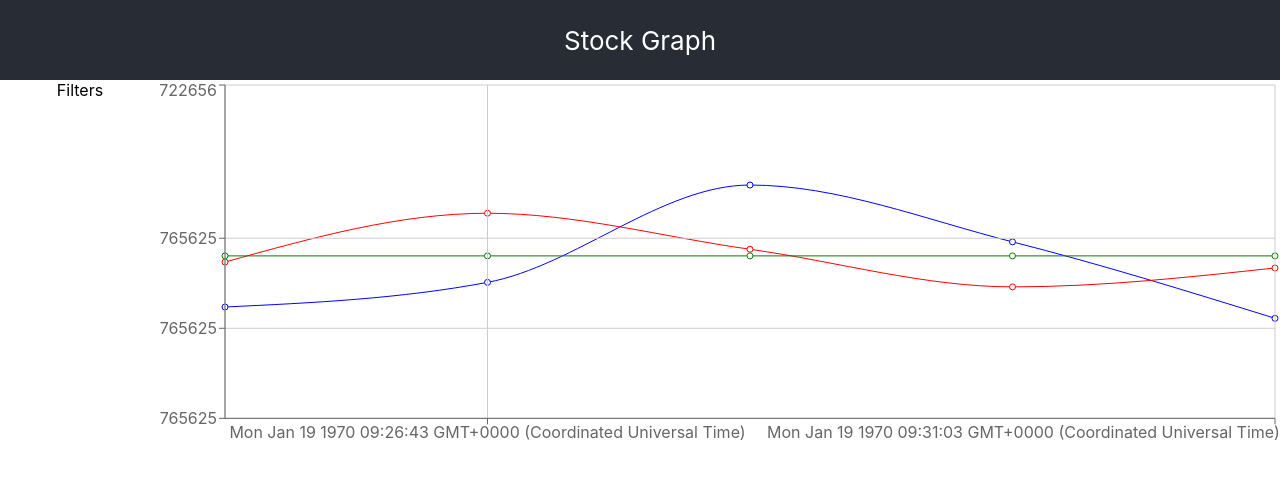
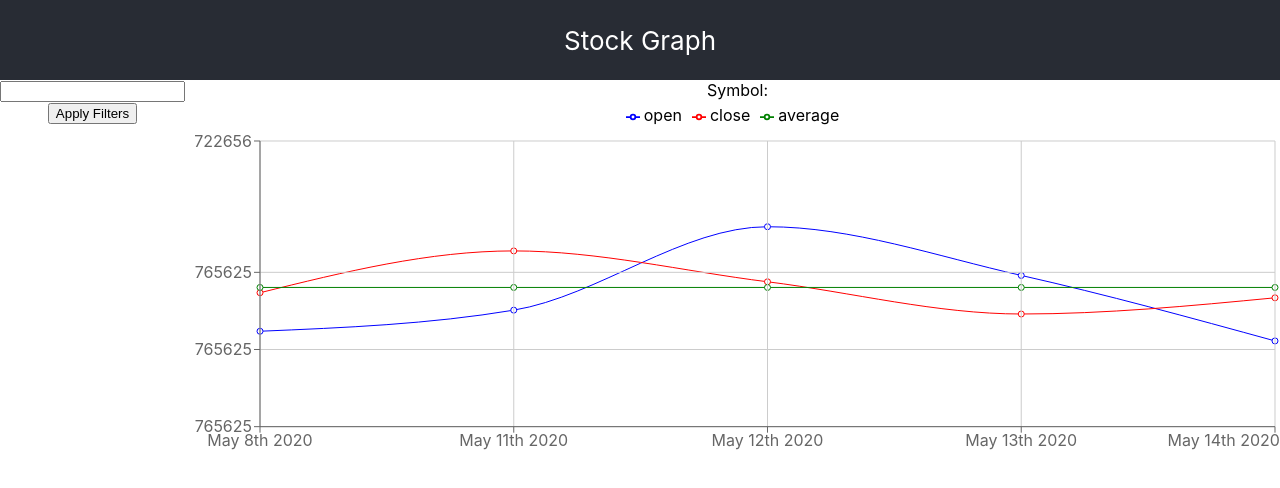
Before and after one commit to iulian-gioada/stock-graph, a React (Create React App) app: page / in a window 1280 px wide. Shown: the top 488 px of the page. Built offline with nearby package versions, Linux system fonts and the light colour scheme.

Commit message:
Add reducer and actions for the several usacases in the app like, loading data, changing the symbol and a basic error handling

```diff
--- a/src/App.css
+++ b/src/App.css
@@ -16,4 +16,5 @@
 .App-content {
   display: grid;
   grid-template-columns: 1fr 7fr;
+  grid-gap: 10px;
 }
--- a/src/App.tsx
+++ b/src/App.tsx
@@ -1,37 +1,54 @@
-import React from 'react';
-import './App.css';
-import StockGraph from './StockGraph';
-import * as mockData from './mockData.json'
-import { IPoint, IData, IAppProps } from './types';
-
-const {timestamp, indicators: { quote }}: IData = mockData.chart.result[0]
-
-const data: {points: IPoint[]} = timestamp.reduce((result: any, stamp: number, index: number) => {
-  const close = quote[0].close[index]
-  const open = quote[0].open[index]
-  result.averageStore.average = (close + result.averageStore.average * (index))/(index+1)
-  const point = {
-    close,
-    open,
-    name: new Date(stamp).toString(),
-    avr: result.averageStore
-  }
-  result.points = [...result.points, point]
-  return result
-}, {points: [], averageStore: {average: 0}})
+import React, { useEffect, useReducer } from 'react'
+import './App.css'
+import { ACTIONS } from './constants'
+import StockGraph from './StockGraph'
+import Filters from './Filters'
+import Loading from './Loading'
+import { IAppProps, IAppState, IFilters } from './types'
+import YahooFinanceApi from './YahooFinanceApi'
+import { reducer } from './reducer'
+import MockFetch from './MockFetch'
 
 const App: React.FC<IAppProps> = () => {
+  const initialState: IAppState = {
+    points: [],
+    filters: {
+      symbol: '',
+    },
+    loading: false,
+    error: '',
+  }
+
+  const [{ points, filters, loading, error }, dispatch] = useReducer(reducer, initialState)
+  const { symbol } = filters
+  const applyFilters = (filters: IFilters) => dispatch({ type: ACTIONS.SET_FILTERS, filters })
+
+  useEffect(() => {
+    const loadData = async () => {
+      try {
+        dispatch({ type: ACTIONS.LOAD_POINTS })
+        const points = await new YahooFinanceApi(MockFetch).getChartData(filters)
+        dispatch({ type: ACTIONS.SET_POINTS, points })
+      } catch (e) {
+        dispatch({ type: ACTIONS.SET_ERROR, error: e.message })
+      }
+    }
+    loadData()
+  }, [filters])
+
   return (
     <div className="App">
       <header className="App-header">
         Stock Graph
       </header>
       <div className="App-content">
-        <div className="App-filters">Filters</div>
-        <div className="App-graph"><StockGraph data={data.points} /></div>
+        <div className="App-filters"><Filters filters={filters} applyFilters={applyFilters} /></div>
+        <div className="App-graph">
+          {loading ? <Loading symbol={symbol} /> : (error ? (<div> {error} </div>) : <StockGraph graphData={points} symbol={symbol} />)}
+        </div>
       </div>
     </div>
-  );
+  )
 }
 
-export default App;
+export default App
--- /dev/null
+++ b/src/Filters.tsx
@@ -0,0 +1,13 @@
+import React, { useState } from 'react'
+import { IFiltersProps } from './types'
+
+const Filters: React.FC<IFiltersProps> = ({filters, applyFilters}: IFiltersProps) => {
+    const [symbol, setSymbol] = useState(filters.symbol)
+
+    return <div className="Filters">
+        <input type="text" name="symbol" value={symbol} onChange={(e) => setSymbol(e.target.value)}/>
+        <button onClick={() => applyFilters({symbol})}>Apply Filters</button>
+    </div>
+}
+
+export default Filters
--- /dev/null
+++ b/src/Loading.tsx
@@ -0,0 +1,7 @@
+import React from 'react';
+
+const Loading: React.FC<{symbol: string}> = ({symbol}: {symbol: string}) => (
+    <div>Loading data for {symbol}</div>
+)
+
+export default Loading
--- a/src/StockGraph.tsx
+++ b/src/StockGraph.tsx
@@ -1,17 +1,22 @@
 import React from 'react';
-import { LineChart, Line, CartesianGrid, XAxis, YAxis, ResponsiveContainer } from 'recharts';
+import { LineChart, Line, CartesianGrid, XAxis, YAxis, ResponsiveContainer, Tooltip, Legend } from 'recharts';
 import { IStockGraphProps } from './types'
 
-const StockGraph: React.FC<IStockGraphProps> = ({data}: IStockGraphProps) =>
+const StockGraph: React.FC<IStockGraphProps> = ({graphData, symbol}: IStockGraphProps) =>
+    <div>
+    <span>Symbol: {symbol}</span>
     <ResponsiveContainer width={'100%'} aspect={3} debounce={1}>
-        <LineChart data={data}>
-            <Line type="monotone" dataKey="open" stroke="blue"  />
-            <Line type="monotone" dataKey="close" stroke="red"  />
-            <Line type="monotone" dataKey="avr.average" stroke="green"  />
+        <LineChart data={graphData}>
+            <Line type="monotone" name="open" dataKey="open" stroke="blue" />
+            <Line type="monotone" name="close" dataKey="close" stroke="red" />
+            <Line type="monotone" name="average" dataKey="av.average" stroke="green" />
             <CartesianGrid stroke="#ccc" />
             <XAxis dataKey="name" />
             <YAxis type="number" domain={['dataMin-10', 'dataMax+10']} />
+            <Tooltip />
+            <Legend verticalAlign="top" height={36}/>
         </LineChart>
     </ResponsiveContainer>
+    </div>
 
 export default StockGraph
--- /dev/null
+++ b/src/constants.ts
@@ -0,0 +1,11 @@
+export const SET_FILTERS = 'SET_FILTERS'
+export const SET_POINTS = 'SET_POINTS'
+export const LOAD_POINTS = 'LOAD_POINTS'
+export const SET_ERROR = 'SET_ERROR'
+
+export enum ACTIONS {
+    SET_FILTERS,
+    SET_POINTS,
+    LOAD_POINTS,
+    SET_ERROR
+}
--- /dev/null
+++ b/src/reducer.tsx
@@ -0,0 +1,15 @@
+import { ACTIONS } from './constants';
+import { IAppState, IAction } from './types';
+
+export const reducer = (state: IAppState, action: IAction) => {
+    switch (action.type) {
+        case ACTIONS.SET_FILTERS:
+            return { ...state, filters: { ...state.filters, ...action.filters } };
+        case ACTIONS.SET_POINTS:
+            return { ...state, points: [...action.points], loading: false };
+        case ACTIONS.LOAD_POINTS:
+            return { ...state, points: [], loading: true }
+        case ACTIONS.SET_ERROR:
+            return { ...state, points: [], loading: false, error: action.error }
+    }
+};
```
Also changed, not shown: src/types.ts (+62 -11 lines).
